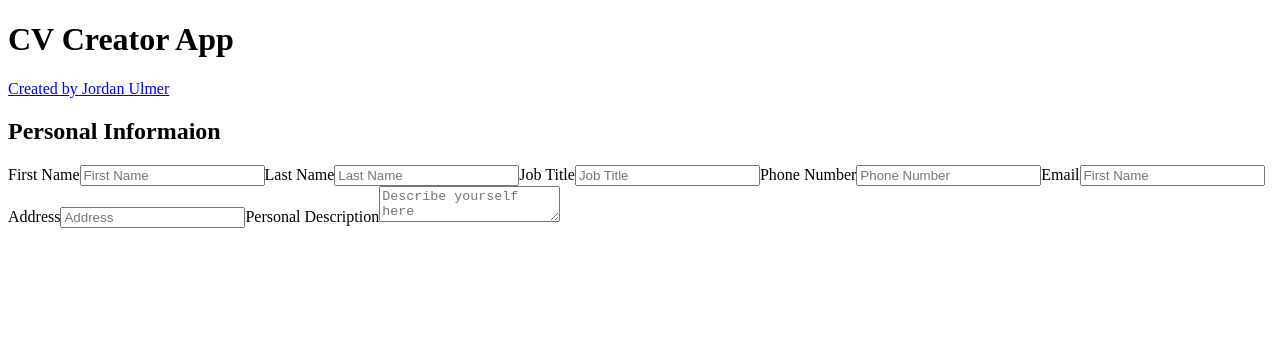
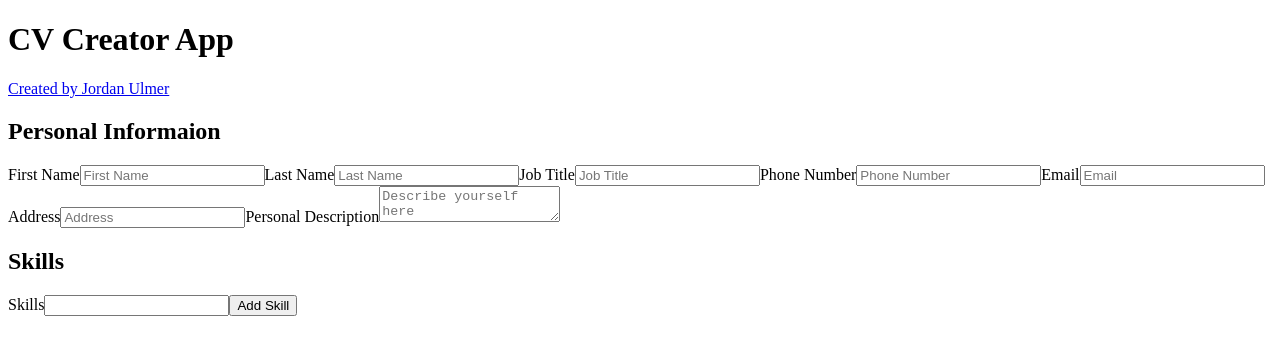
Before and after one commit to BreadleyCooper/cv-project, a React (Create React App) app: page / in a window 1280 px wide. Shown: the top 354 px of the page. Built offline with nearby package versions, Linux system fonts and the light colour scheme.

Commit message:
Added skills section

```diff
--- a/package.json
+++ b/package.json
@@ -9,6 +9,7 @@
     "react": "^18.2.0",
     "react-dom": "^18.2.0",
     "react-scripts": "5.0.1",
+    "uniqid": "^5.4.0",
     "web-vitals": "^2.1.4"
   },
   "scripts": {
--- a/src/App.js
+++ b/src/App.js
@@ -1,6 +1,7 @@
 import React, { Component } from "react"
 import Header from "./components/Header"
 import Personal from "./components/Form/Personal";
+import Skills from "./components/Form/Skills";
 
 class App extends Component {
   constructor(props) {
@@ -11,6 +12,7 @@ class App extends Component {
     <div>
       <Header title="CV Creator App" />
       <Personal title="Personal Informaion" />
+      <Skills title="Skills" skills=""/>
     </div>
     )
   };
--- a/src/components/Form/Personal.js
+++ b/src/components/Form/Personal.js
@@ -1,4 +1,5 @@
 import React, {Component} from "react";
+
 
 class Personal extends Component {
     constructor (props) {
@@ -39,7 +40,7 @@ class Personal extends Component {
                     <input type="tel" name="phone" value={this.state.phone} onChange={this.handleChange} id="phone" pattern="[0-9]" placeholder="Phone Number"></input>
 
                     <label htmlFor="email">Email</label>
-                    <input type="email" name="email" value={this.state.email} onChange={this.handleChange}  id="first_name" placeholder="First Name"></input>
+                    <input type="email" name="email" value={this.state.email} onChange={this.handleChange}  id="first_name" placeholder="Email"></input>
 
                     <label htmlFor="address">Address</label>
                     <input type="text" name="address" value={this.state.address} onChange={this.handleChange}  id="address" placeholder="Address"></input>
--- /dev/null
+++ b/src/components/Form/Skills.js
@@ -0,0 +1,60 @@
+import React, {Component} from "react";
+import uniqid from "uniqid"
+
+class Skills extends Component {
+    constructor(props) {
+        super(props)
+
+        this.state = {
+            skill: {text: "",
+                    id: uniqid()
+                    },
+            skills: []
+        }
+
+        this.handleChange = this.handleChange.bind(this)
+        this.onSubmit = this.onSubmit.bind(this)
+    }
+
+    handleChange = (event) => {
+        this.setState({
+            skill: {
+                text: event.target.value,
+                id: this.state.skill.id
+            }
+        })
+    }
+
+    onSubmit = (event) => {
+        event.preventDefault()
+        this.setState({
+            skills: this.state.skills.concat(this.state.skill),
+            skill: {
+                text: "",
+                id: uniqid()
+            },
+        })
+    }
+
+    render() {
+        return (
+            <div>
+                <h2>{this.props.title}</h2>
+                <form onSubmit={this.onSubmit}>
+                    <label htmlFor="skillInput">Skills</label>
+                    <input type="text" name="skillInput" value={this.state.skill.text} onChange={this.handleChange} id="skillInput"></input>
+                    <button type="submit">Add Skill</button>
+                </form>
+                <div>
+                    <ul>
+                        {this.state.skills.map((skill) => {
+                            return <li>{skill.text}</li>
+                        })}
+                    </ul>
+                </div>
+            </div>
+        )
+    }
+}
+
+export default Skills
```
Also changed, not shown: 1 other file (tests, documents, lock files or other folders).
